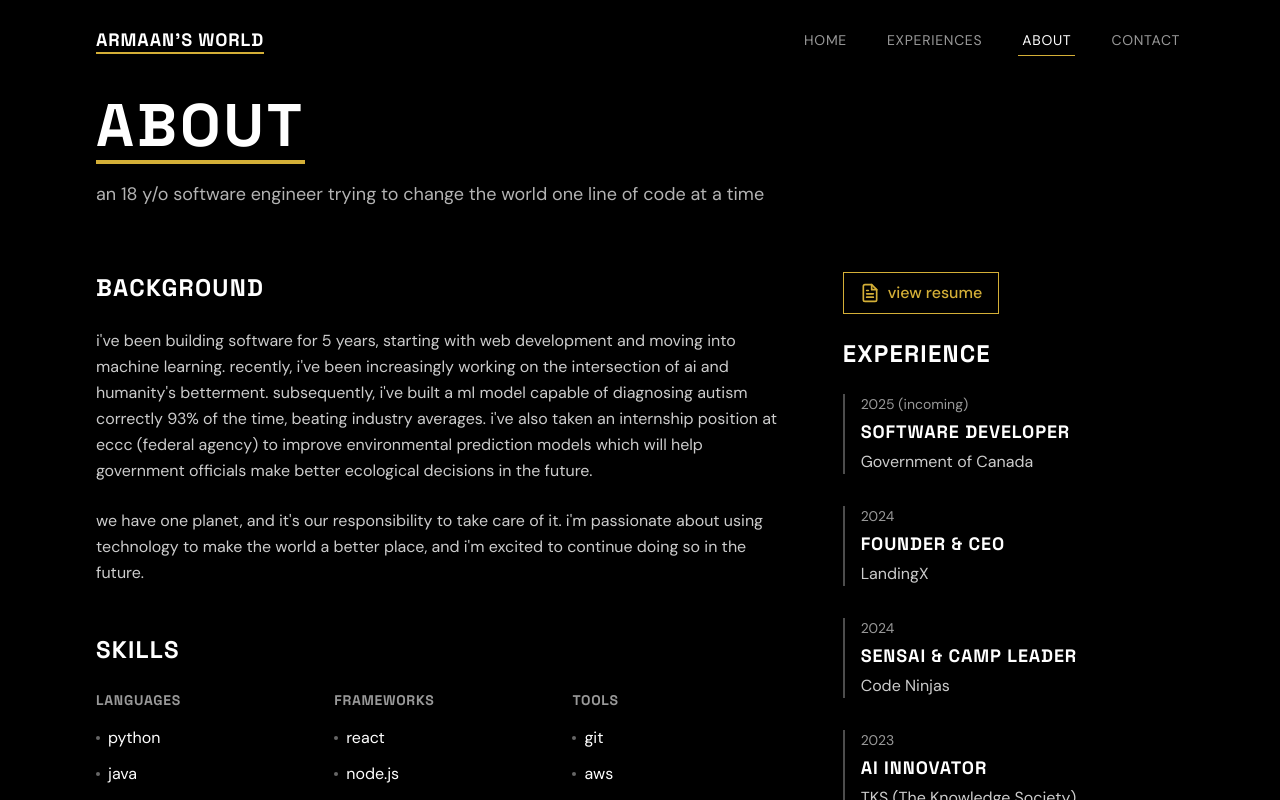
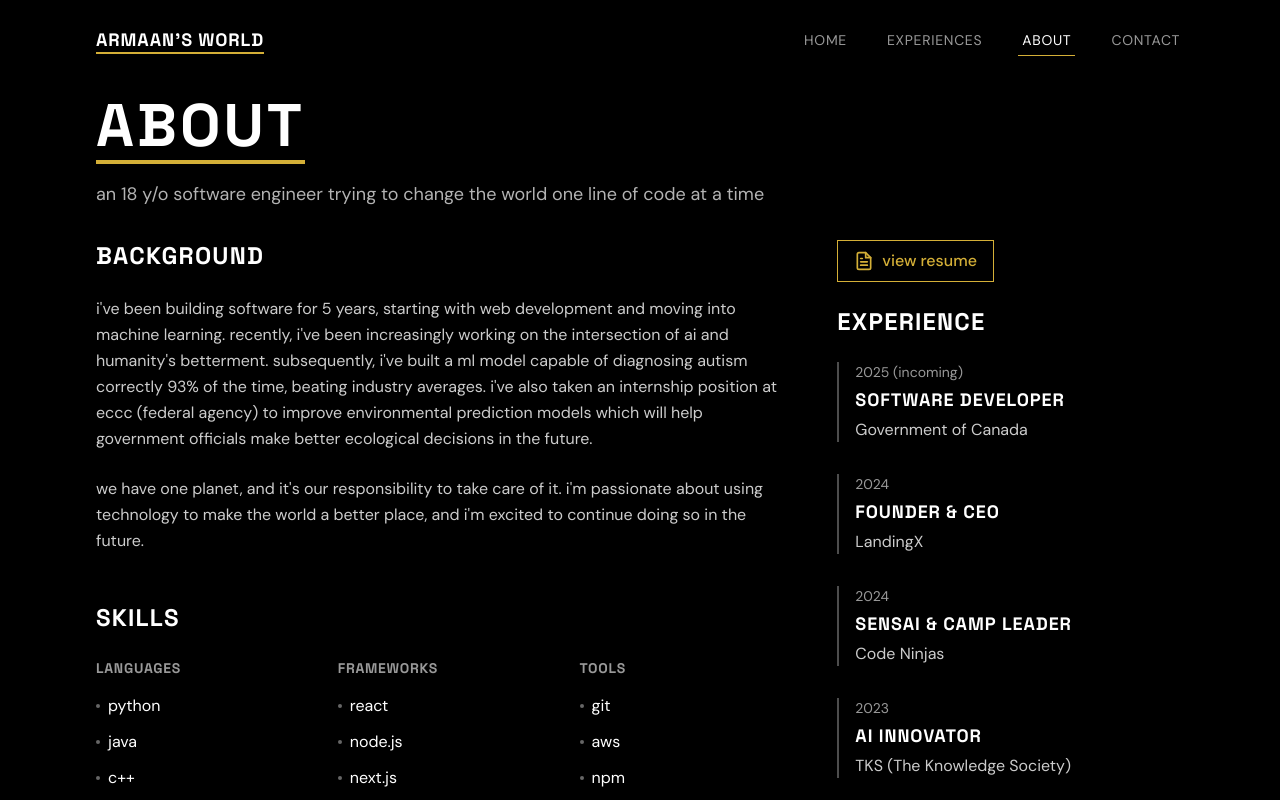
Before and after one commit to dev-Armaan/armaans-world-v2, a Next.js app: page /about in a window 1280 px wide. Shown: the top 800 px of the page. Built offline with nearby package versions, Linux system fonts and the light colour scheme.

Commit message:
spacing fix

```diff
--- a/app/about/page.tsx
+++ b/app/about/page.tsx
@@ -4,7 +4,7 @@ import { motion } from "framer-motion"
 
 export default function About() {
   return (
-    <motion.div initial={{ opacity: 0 }} animate={{ opacity: 1 }} transition={{ duration: 0.5 }} className="space-y-16">
+    <motion.div initial={{ opacity: 0 }} animate={{ opacity: 1 }} transition={{ duration: 0.5 }} className="space-y-8">
       <div className="space-y-6">
         <h1 className="text-5xl md:text-6xl font-bold relative inline-block">
           ABOUT
@@ -20,7 +20,7 @@ export default function About() {
         </p>
       </div>
 
-      <div className="grid grid-cols-1 md:grid-cols-[2fr_1fr] gap-16">
+      <div className="grid grid-cols-1 md:grid-cols-[2fr_1fr] gap-12">
         <div className="space-y-12">
           <div className="space-y-6">
             <h2 className="text-2xl font-bold">BACKGROUND</h2>
```
